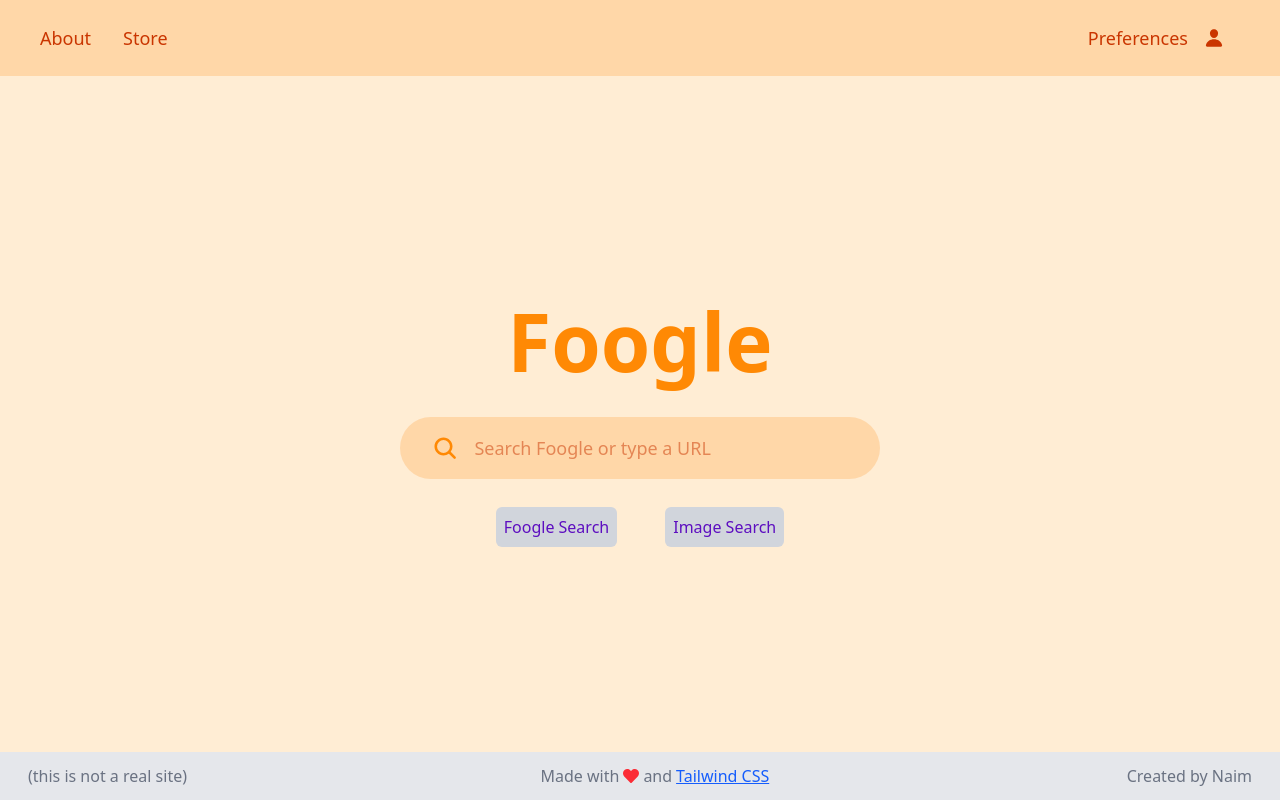
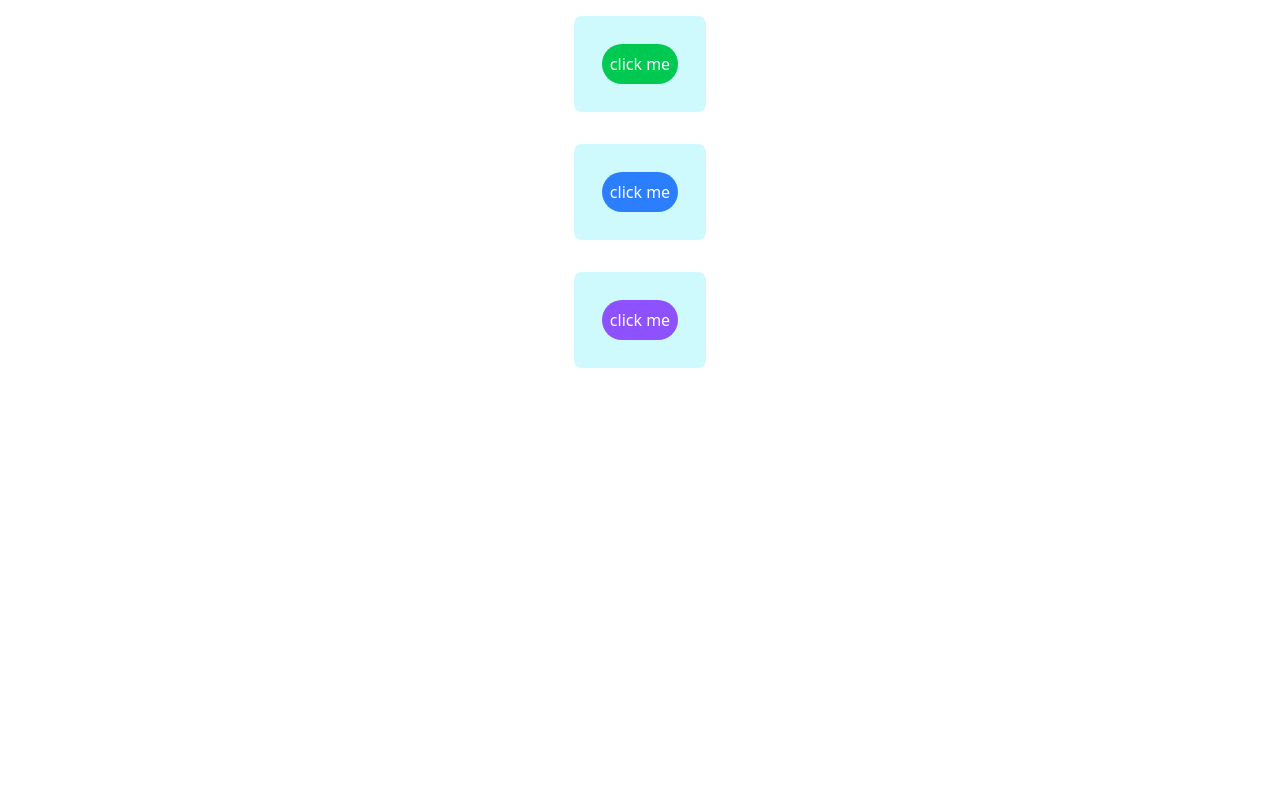
Before and after one commit to Naim-ECE/Tailwind_React, a React (Vite) app in the folder React-Tailwind/: page / in a window 1280 px wide. Built offline with nearby package versions, Linux system fonts and the light colour scheme.

Commit message:
done event handling with useState

```diff
--- a/React-Tailwind/src/App.jsx
+++ b/React-Tailwind/src/App.jsx
@@ -1,6 +1,8 @@
 import Colors from "./components/colors.jsx";
 import Conditions from "./components/Conditions.jsx";
 import Decoration from "./components/decoration.jsx";
+import EventHandling from "./components/EventHandling.jsx";
+import EventHandling2 from "./components/EventHandling2.jsx";
 import FancyButton from "./components/FancyButton.jsx";
 import FlexCat from "./components/FlexCat.jsx";
 import Foogle from "./components/Foogle.jsx";
@@ -17,7 +19,9 @@
       <FancyButton large>submit</FancyButton> */}
       {/* <FlexCat /> */}
       {/* <Quotes /> */}
-      <Foogle />
+      {/* <Foogle /> */}
+      {/* <EventHandling /> */}
+      <EventHandling2 />
     </>
   );
 }
--- /dev/null
+++ b/React-Tailwind/src/components/EventHandling.jsx
@@ -0,0 +1,35 @@
+import { useState } from "react";
+
+const EventHandling = () => {
+  const [initialValue, setValue] = useState("Hello World");
+
+  return (
+    <>
+      <div className="h-screen flex flex-col justify-center items-center">
+        <p className="m-4 text-3xl">{initialValue}</p>
+        <div className="flex">
+          <button
+            className="m-4 text-lg bg-red-400 p-2 rounded-lg px-4 text-white hover:bg-red-500 cursor-pointer active:bg-red-600"
+            onClick={() => setValue("Yo")}
+          >
+            One
+          </button>
+          <button
+            className="m-4 text-lg bg-violet-400 p-2 rounded-lg px-4 text-white hover:bg-violet-500 cursor-pointer active:bg-violet-600"
+            onClick={() => setValue("Hey")}
+          >
+            Two
+          </button>
+          <button
+            className="m-4 text-lg bg-yellow-500 p-2 rounded-lg px-4 text-white hover:bg-yellow-600 cursor-pointer active:bg-yellow-700"
+            onClick={() => setValue("End")}
+          >
+            Three
+          </button>
+        </div>
+      </div>
+    </>
+  );
+};
+
+export default EventHandling;
--- /dev/null
+++ b/React-Tailwind/src/components/EventHandling2.jsx
@@ -0,0 +1,52 @@
+import { useState } from "react";
+import { ImHappy2 } from "react-icons/im";
+import { IoIosIceCream } from "react-icons/io";
+
+const EventHandling2 = () => {
+  const [showIcon, setShowIcon] = useState(false);
+  const [toggleColor, SetToggleColor] = useState(true);
+  const [showIcon2, setShowIcon2] = useState(false);
+
+  return (
+    <>
+      <div className="flex flex-col items-center">
+        <div className="bg-cyan-100 p-7 m-4 rounded-lg flex flex-col items-center">
+          {showIcon && (
+            <ImHappy2 className="mb-3 text-[1.3rem] text-cyan-700"></ImHappy2>
+          )}
+          <button
+            className="bg-green-500 p-2 text-white rounded-full cursor-pointer hover:bg-green-600 active:bg-green-700"
+            onClick={() => setShowIcon(!showIcon)}
+          >
+            click me
+          </button>
+        </div>
+        <div className="bg-cyan-100 p-7 m-4 rounded-lg">
+          <button
+            className={`p-2 text-white rounded-full cursor-pointer ${
+              toggleColor
+                ? "bg-blue-500 hover:bg-blue-600"
+                : "bg-red-500 hover:bg-red-600"
+            }`}
+            onClick={() => SetToggleColor(!toggleColor)}
+          >
+            click me
+          </button>
+        </div>
+        <div className="bg-cyan-100 p-7 m-4 rounded-lg flex flex-col items-center">
+          {showIcon2 ? (
+            <IoIosIceCream className="mb-3 text-[1.7rem] text-cyan-700"></IoIosIceCream>
+          ) : null}
+          <button
+            className="bg-violet-500 p-2 text-white rounded-full cursor-pointer hover:bg-violet-600 active:bg-violet-700"
+            onClick={() => setShowIcon2(!showIcon2)}
+          >
+            click me
+          </button>
+        </div>
+      </div>
+    </>
+  );
+};
+
+export default EventHandling2;
```
